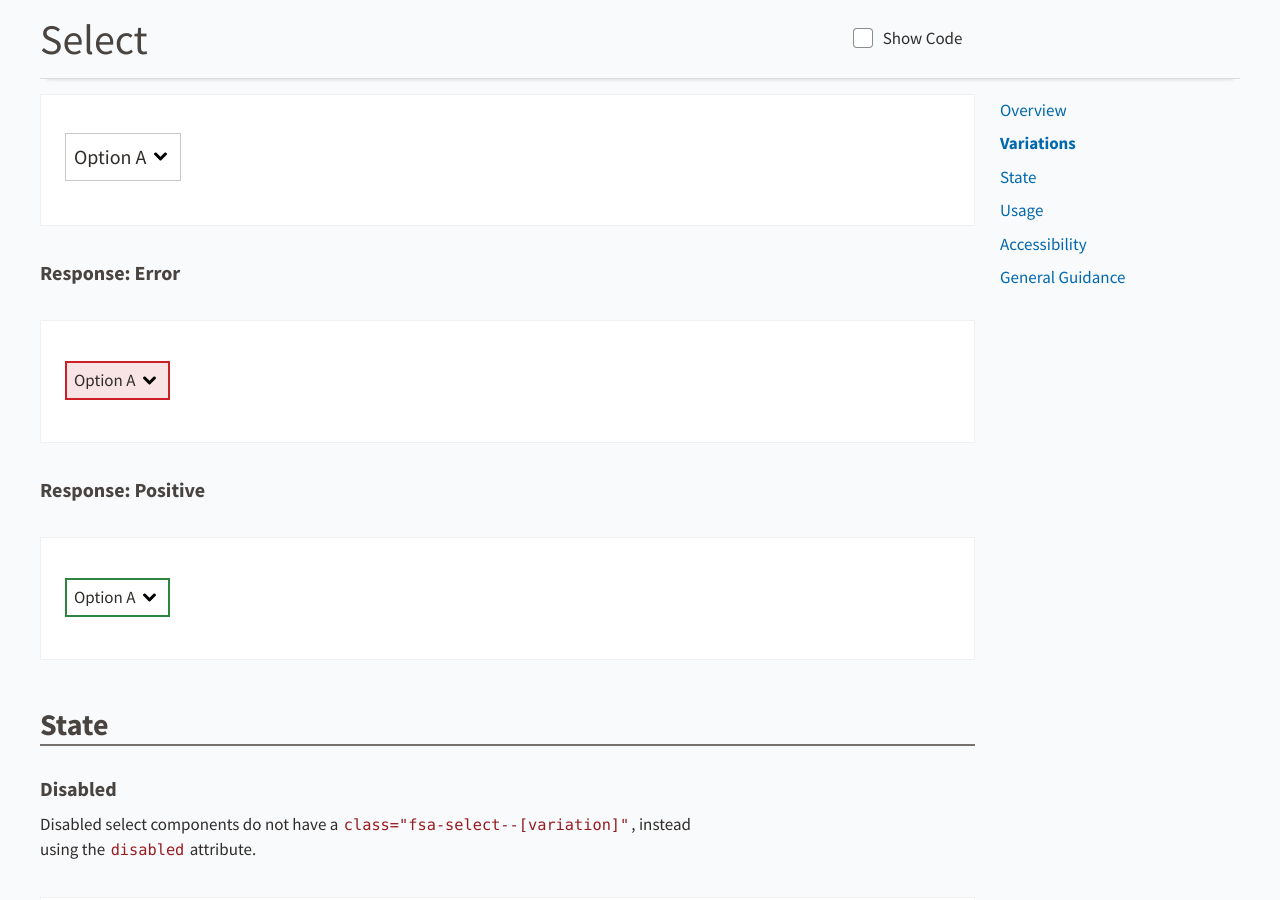
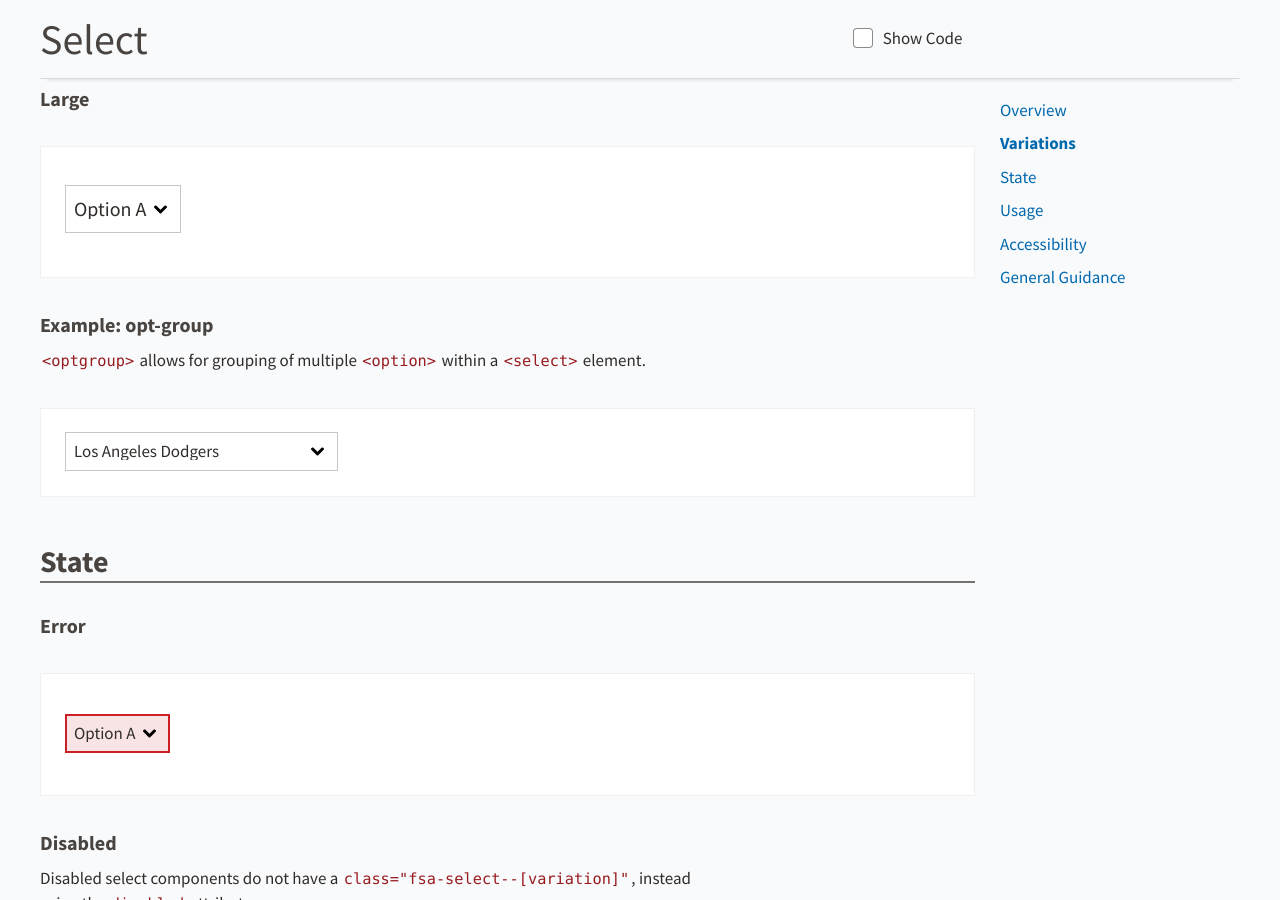
Before and after one commit to USDA-FSA/fsa-design-system, a Jekyll site: the page built from components/select/index.md, in a window 1280 px wide and 900 px high, scrolled down 1558 px. Built offline with Jekyll 4.4.1, drawn with Linux system fonts in a browser that asks for light colours; some of the changed text lies outside the part shown.

Commit message:
closes #221

````diff
--- a/components/select/index.md
+++ b/components/select/index.md
@@ -5,6 +5,8 @@
 intro: "Sometimes referred to as a “drop down,” the select element allows users to select one option from a list."
 jump_menu: true
 ---
+
+Its most common usage is as a nested component of the [Form Fields]({{ site.baseurl }}components/form-fields//) component.
 
 <div class="ds-preview">
   <p>
@@ -128,7 +130,106 @@
 </p>
 ```
 
-### Response: Error
+### Example: opt-group
+
+`<optgroup>` allows for grouping of multiple `<option>` within a `<select>` element.
+
+<div class="ds-preview">
+  <select class="fsa-select" id="lealtad-de-beisbol" name="lealtad-de-beisbol">
+    <optgroup label="American League West">
+      <option value="Houston Astros">Houston Astros</option>
+      <option value="Los Angeles Angels of Anaheim">Los Angeles Angels of Anaheim</option>
+      <option value="Oakland Athletics">Oakland Athletics</option>
+      <option value="Seattle Mariners">Seattle Mariners</option>
+      <option value="Texas Rangers">Texas Rangers</option>
+    </optgroup>
+    <optgroup label="American League East" disabled="" title="Disabled group">
+      <option value="Baltimore Orioles">Baltimore Orioles</option>
+      <option value="Boston Red Sox">Boston Red Sox</option>
+      <option value="New York Yankees">New York Yankees</option>
+      <option value="Tampa Bay Rays">Tampa Bay Rays</option>
+      <option value="Toronto Blue Jays">Toronto Blue Jays</option>
+    </optgroup>
+    <optgroup label="American League Central">
+      <option value="Chicago White Sox">Chicago White Sox</option>
+      <option value="Cleveland Indians">Cleveland Indians</option>
+      <option value="Detroit Tigers">Detroit Tigers</option>
+      <option value="Kansas City Royals">Kansas City Royals</option>
+      <option value="Minnesota Twins">Minnesota Twins</option>
+    </optgroup>
+    <optgroup label="National League East">
+      <option value="Atlanta Braves">Atlanta Braves</option>
+      <option value="Miami Marlins">Miami Marlins</option>
+      <option value="New York Mets">New York Mets</option>
+      <option value="Philadelphia Phillies">Philadelphia Phillies</option>
+      <option value="Washington Nationals">Washington Nationals</option>
+    </optgroup>
+    <optgroup label="National League Central">
+      <option value="Chicago Cubs">Chicago Cubs</option>
+      <option value="Cincinnati Reds">Cincinnati Reds</option>
+      <option value="Milwaukee Brewers">Milwaukee Brewers</option>
+      <option value="Pittsburgh Pirates">Pittsburgh Pirates</option>
+      <option value="St. Louis Cardinals">St. Louis Cardinals</option>
+    </optgroup>
+    <optgroup label="National League West">
+      <option value="Arizona Diamondbacks">Arizona Diamondbacks</option>
+      <option value="Colorado Rockies">Colorado Rockies</option>
+      <option value="Los Angeles Dodgers" selected="selected">Los Angeles Dodgers</option>
+      <option value="San Diego Padres">San Diego Padres</option>
+      <option value="San Francisco Giants">San Francisco Giants</option>
+    </optgroup>
+  </select>
+</div>
+```html
+<select class="fsa-select" id="lealtad-de-beisbol" name="lealtad-de-beisbol">
+  <optgroup label="American League West">
+    <option value="Houston Astros">Houston Astros</option>
+    <option value="Los Angeles Angels of Anaheim">Los Angeles Angels of Anaheim</option>
+    <option value="Oakland Athletics">Oakland Athletics</option>
+    <option value="Seattle Mariners">Seattle Mariners</option>
+    <option value="Texas Rangers">Texas Rangers</option>
+  </optgroup>
+  <optgroup label="American League East" disabled="" title="Disabled group">
+    <option value="Baltimore Orioles">Baltimore Orioles</option>
+    <option value="Boston Red Sox">Boston Red Sox</option>
+    <option value="New York Yankees">New York Yankees</option>
+    <option value="Tampa Bay Rays">Tampa Bay Rays</option>
+    <option value="Toronto Blue Jays">Toronto Blue Jays</option>
+  </optgroup>
+  <optgroup label="American League Central">
+    <option value="Chicago White Sox">Chicago White Sox</option>
+    <option value="Cleveland Indians">Cleveland Indians</option>
+    <option value="Detroit Tigers">Detroit Tigers</option>
+    <option value="Kansas City Royals">Kansas City Royals</option>
+    <option value="Minnesota Twins">Minnesota Twins</option>
+  </optgroup>
+  <optgroup label="National League East">
+    <option value="Atlanta Braves">Atlanta Braves</option>
+    <option value="Miami Marlins">Miami Marlins</option>
+    <option value="New York Mets">New York Mets</option>
+    <option value="Philadelphia Phillies">Philadelphia Phillies</option>
+    <option value="Washington Nationals">Washington Nationals</option>
+  </optgroup>
+  <optgroup label="National League Central">
+    <option value="Chicago Cubs">Chicago Cubs</option>
+    <option value="Cincinnati Reds">Cincinnati Reds</option>
+    <option value="Milwaukee Brewers">Milwaukee Brewers</option>
+    <option value="Pittsburgh Pirates">Pittsburgh Pirates</option>
+    <option value="St. Louis Cardinals">St. Louis Cardinals</option>
+  </optgroup>
+  <optgroup label="National League West">
+    <option value="Arizona Diamondbacks">Arizona Diamondbacks</option>
+    <option value="Colorado Rockies">Colorado Rockies</option>
+    <option value="Los Angeles Dodgers" selected="selected">Los Angeles Dodgers</option>
+    <option value="San Diego Padres">San Diego Padres</option>
+    <option value="San Francisco Giants">San Francisco Giants</option>
+  </optgroup>
+</select>
+```
+
+## State
+
+### Error
 
 <div class="ds-preview">
   <p>
@@ -152,33 +253,6 @@
   </select>
 </p>
 ```
-
-### Response: Positive
-
-<div class="ds-preview">
-  <p>
-    <select class="fsa-select fsa-select--positive" name="Options gemino">
-      <option value="Option A" selected="selected">Option A</option>
-      <option value="Option B">Option B</option>
-      <option value="Option C">Option C</option>
-      <option value="Option D">Option D</option>
-      <option value="Option E">Option E</option>
-    </select>
-  </p>
-</div>
-```html
-<p>
-  <select class="fsa-select fsa-select--positive" name="Options gemino">
-    <option value="Option A" selected="selected">Option A</option>
-    <option value="Option B">Option B</option>
-    <option value="Option C">Option C</option>
-    <option value="Option D">Option D</option>
-    <option value="Option E">Option E</option>
-  </select>
-</p>
-```
-
-## State
 
 ### Disabled
 
````
